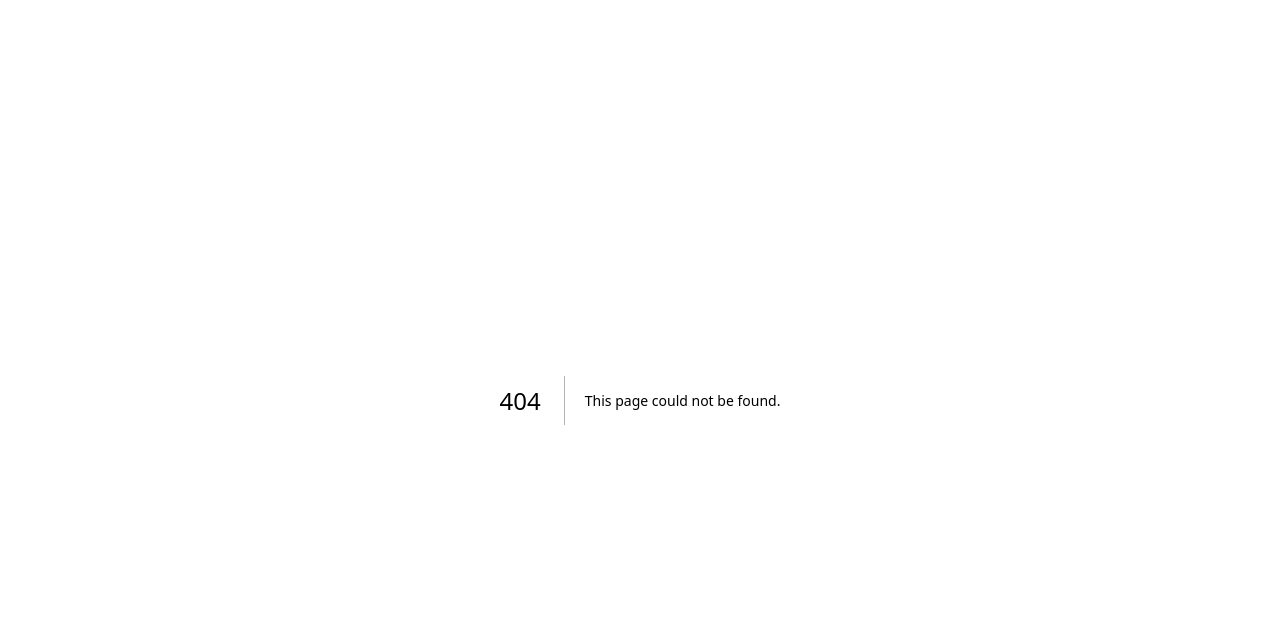
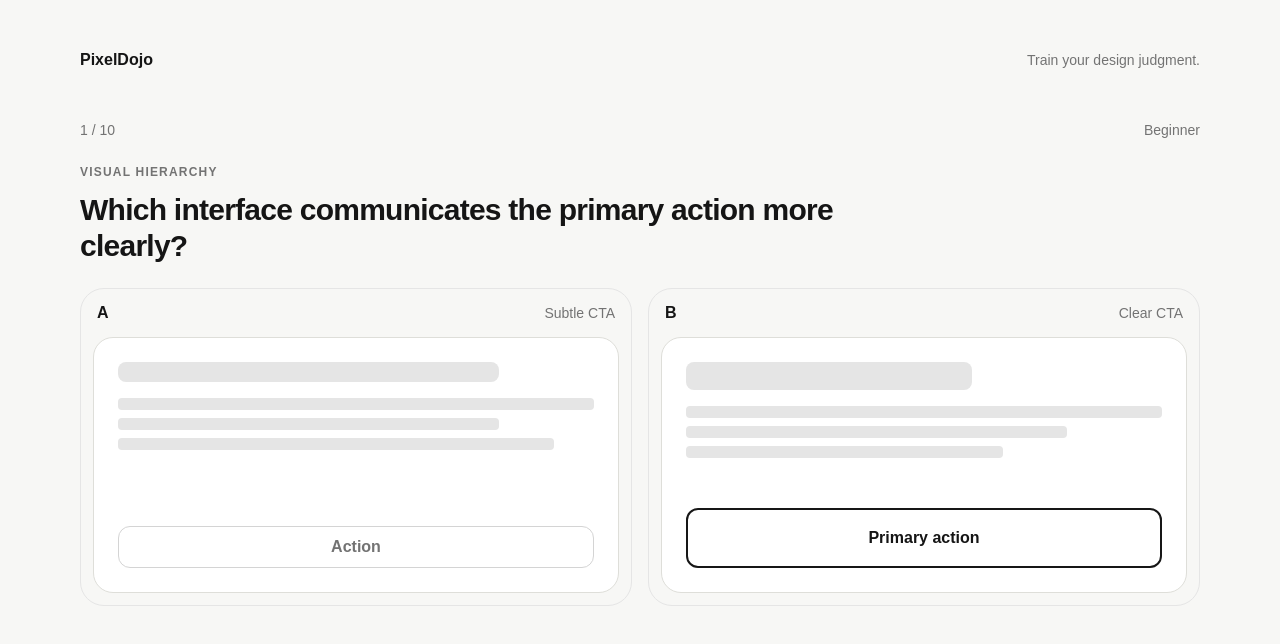
Before and after one commit to pablomrdz/pixeldojo, a Next.js app: page /en/play in a window 1280 px wide. Before the commit this address had no page. Shown: the top 644 px of the page. Built offline with nearby package versions, Linux system fonts and the light colour scheme.

Commit message:
feat: add bilingual battle route

```diff
--- /dev/null
+++ b/app/[locale]/play/page.tsx
@@ -0,0 +1,21 @@
+import { BattleEngine } from "@/components/battle/BattleEngine";
+import type { Locale } from "@/lib/types";
+
+export default async function PlayPage({
+  params,
+}: {
+  params: Promise<{ locale: string }>;
+}) {
+  const { locale: rawLocale } = await params;
+  const locale: Locale = rawLocale === "es" ? "es" : "en";
+
+  return (
+    <main className="shell py-8 md:py-12">
+      <header className="mb-12 flex items-center justify-between">
+        <a href="/" className="font-semibold">PixelDojo</a>
+        <span className="text-sm text-neutral-500">Train your design judgment.</span>
+      </header>
+      <BattleEngine locale={locale} />
+    </main>
+  );
+}
```
